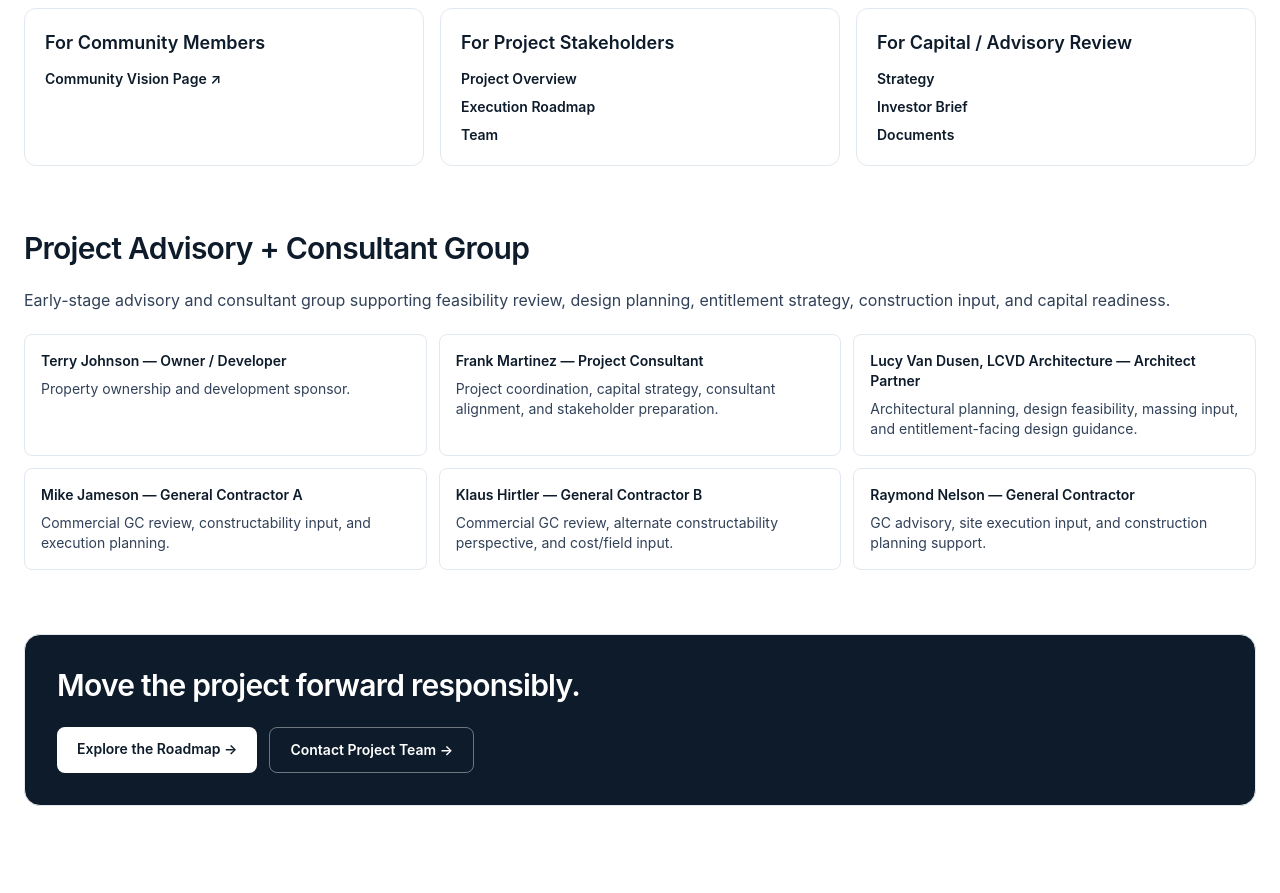
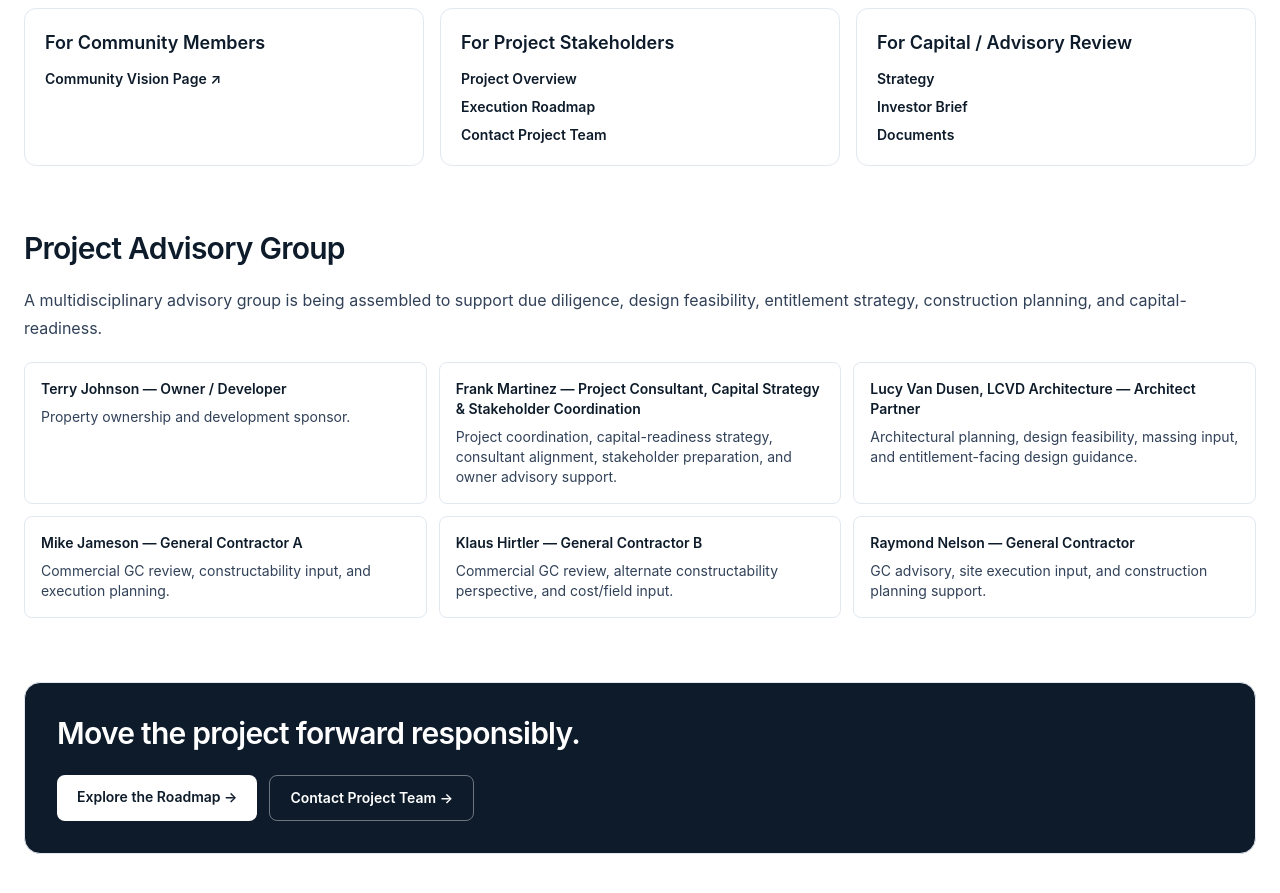
Before and after one commit to martinez-frank/5501-forward-site, a Next.js app: page / in a window 1280 px wide. Shown: the part 1980-2873 px from the top of the page. Built offline with nearby package versions, Linux system fonts and the light colour scheme.

Commit message:
Update Project Advisory Group copy and CTA links

```diff
--- a/app/page.tsx
+++ b/app/page.tsx
@@ -51,8 +51,8 @@ const consultantGroup = [
     description: 'Property ownership and development sponsor.',
   },
   {
-    nameRole: 'Frank Martinez — Project Consultant',
-    description: 'Project coordination, capital strategy, consultant alignment, and stakeholder preparation.',
+    nameRole: 'Frank Martinez — Project Consultant, Capital Strategy & Stakeholder Coordination',
+    description: 'Project coordination, capital-readiness strategy, consultant alignment, stakeholder preparation, and owner advisory support.',
   },
   {
     nameRole: 'Lucy Van Dusen, LCVD Architecture — Architect Partner',
@@ -184,7 +184,7 @@ export default function HomePage() {
             <div className="mt-3 flex flex-col gap-2 text-sm font-semibold text-[#0d1b2a]">
               <Link href="/project" className="hover:underline">Project Overview</Link>
               <Link href="/execution-roadmap" className="hover:underline">Execution Roadmap</Link>
-              <Link href="/team" className="hover:underline">Team</Link>
+              <Link href="/contact" className="hover:underline">Contact Project Team</Link>
             </div>
           </article>
           <article className="rounded-xl border border-slate-200 bg-white p-5">
@@ -199,9 +199,9 @@ export default function HomePage() {
       </section>
 
       <section className="space-y-5">
-        <h2 className="text-3xl font-semibold tracking-tight text-[#0d1b2a]">Project Advisory + Consultant Group</h2>
+        <h2 className="text-3xl font-semibold tracking-tight text-[#0d1b2a]">Project Advisory Group</h2>
         <p className="text-base leading-7 text-slate-700">
-          Early-stage advisory and consultant group supporting feasibility review, design planning, entitlement strategy, construction input, and capital readiness.
+          A multidisciplinary advisory group is being assembled to support due diligence, design feasibility, entitlement strategy, construction planning, and capital-readiness.
         </p>
         <ul className="grid gap-3 sm:grid-cols-2 lg:grid-cols-3">
           {consultantGroup.map((member) => (
--- a/app/project/page.tsx
+++ b/app/project/page.tsx
@@ -183,17 +183,17 @@ export default function ProjectPage() {
       </section>
 
       <section className="space-y-4 rounded-2xl bg-white p-6 ring-1 ring-slate-200">
-        <h3 className="text-3xl font-bold text-[#12263a]">Project Advisory + Consultant Group</h3>
-        <p className="text-slate-700">Multidisciplinary advisory and consultant group is being assembled to support due diligence, design feasibility, entitlement strategy, and construction planning.</p>
+        <h3 className="text-3xl font-bold text-[#12263a]">Project Advisory Group</h3>
+        <p className="text-slate-700">A multidisciplinary advisory group is being assembled to support due diligence, design feasibility, entitlement strategy, construction planning, and capital-readiness.</p>
         <ul className="grid gap-3 text-sm sm:grid-cols-2 lg:grid-cols-3">
           <li className="rounded-lg border border-slate-200 bg-white p-4 text-slate-800"><p className="font-semibold text-[#12263a]">Terry Johnson — Owner / Developer</p><p className="mt-2 text-slate-700">Property ownership and development sponsor.</p></li>
-          <li className="rounded-lg border border-slate-200 bg-white p-4 text-slate-800"><p className="font-semibold text-[#12263a]">Frank Martinez — Project Consultant</p><p className="mt-2 text-slate-700">Project coordination, capital strategy, consultant alignment, and stakeholder preparation.</p></li>
+          <li className="rounded-lg border border-slate-200 bg-white p-4 text-slate-800"><p className="font-semibold text-[#12263a]">Frank Martinez — Project Consultant, Capital Strategy & Stakeholder Coordination</p><p className="mt-2 text-slate-700">Project coordination, capital-readiness strategy, consultant alignment, stakeholder preparation, and owner advisory support.</p></li>
           <li className="rounded-lg border border-slate-200 bg-white p-4 text-slate-800"><p className="font-semibold text-[#12263a]">Lucy Van Dusen, LCVD Architecture — Architect Partner</p><p className="mt-2 text-slate-700">Architectural planning, design feasibility, massing input, and entitlement-facing design guidance.</p></li>
           <li className="rounded-lg border border-slate-200 bg-white p-4 text-slate-800"><p className="font-semibold text-[#12263a]">Mike Jameson — General Contractor A</p><p className="mt-2 text-slate-700">Commercial GC review, constructability input, and execution planning.</p></li>
           <li className="rounded-lg border border-slate-200 bg-white p-4 text-slate-800"><p className="font-semibold text-[#12263a]">Klaus Hirtler — General Contractor B</p><p className="mt-2 text-slate-700">Commercial GC review, alternate constructability perspective, and cost/field input.</p></li>
           <li className="rounded-lg border border-slate-200 bg-white p-4 text-slate-800"><p className="font-semibold text-[#12263a]">Raymond Nelson — General Contractor</p><p className="mt-2 text-slate-700">GC advisory, site execution input, and construction planning support.</p></li>
         </ul>
-        <Link href="/team" className="inline-flex rounded-md bg-[#12263a] px-4 py-2 text-sm font-semibold text-white">Meet the Project Team</Link>
+        <Link href="/contact" className="inline-flex rounded-md bg-[#12263a] px-4 py-2 text-sm font-semibold text-white">Contact Project Team</Link>
       </section>
 
       <section className="rounded-2xl border border-slate-200 bg-slate-50 p-5 text-sm leading-relaxed text-slate-700">
```
